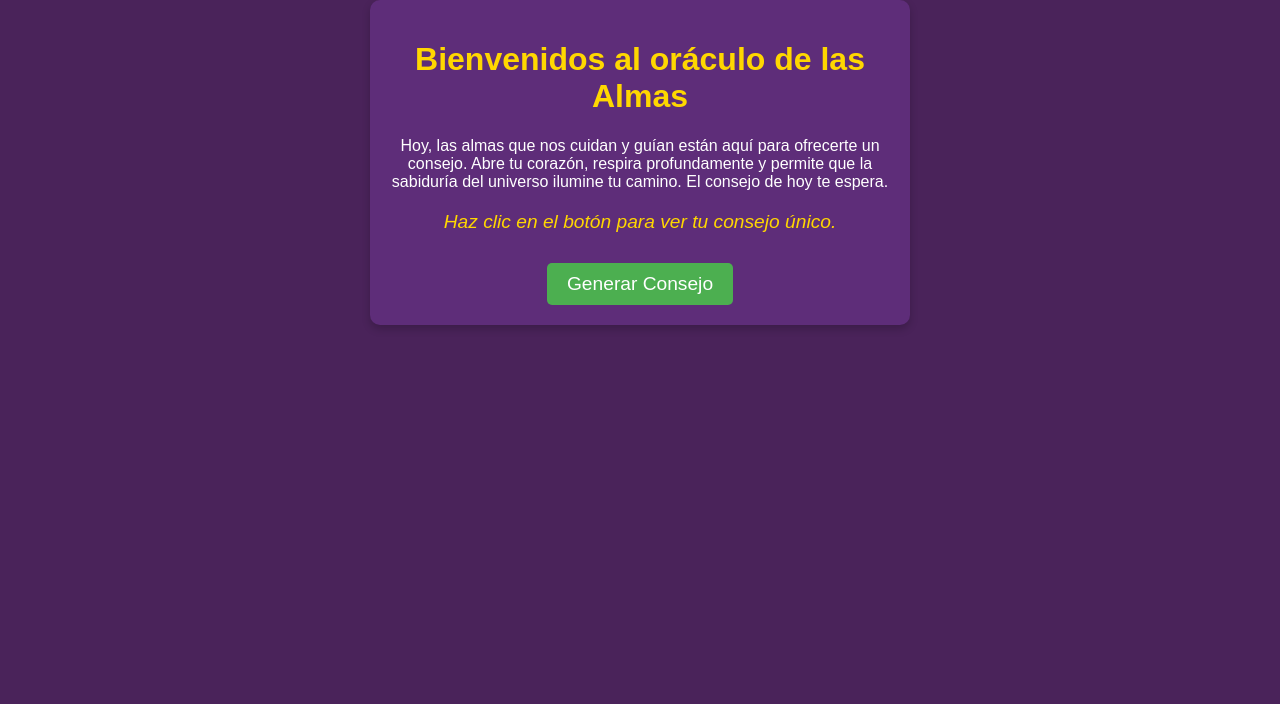
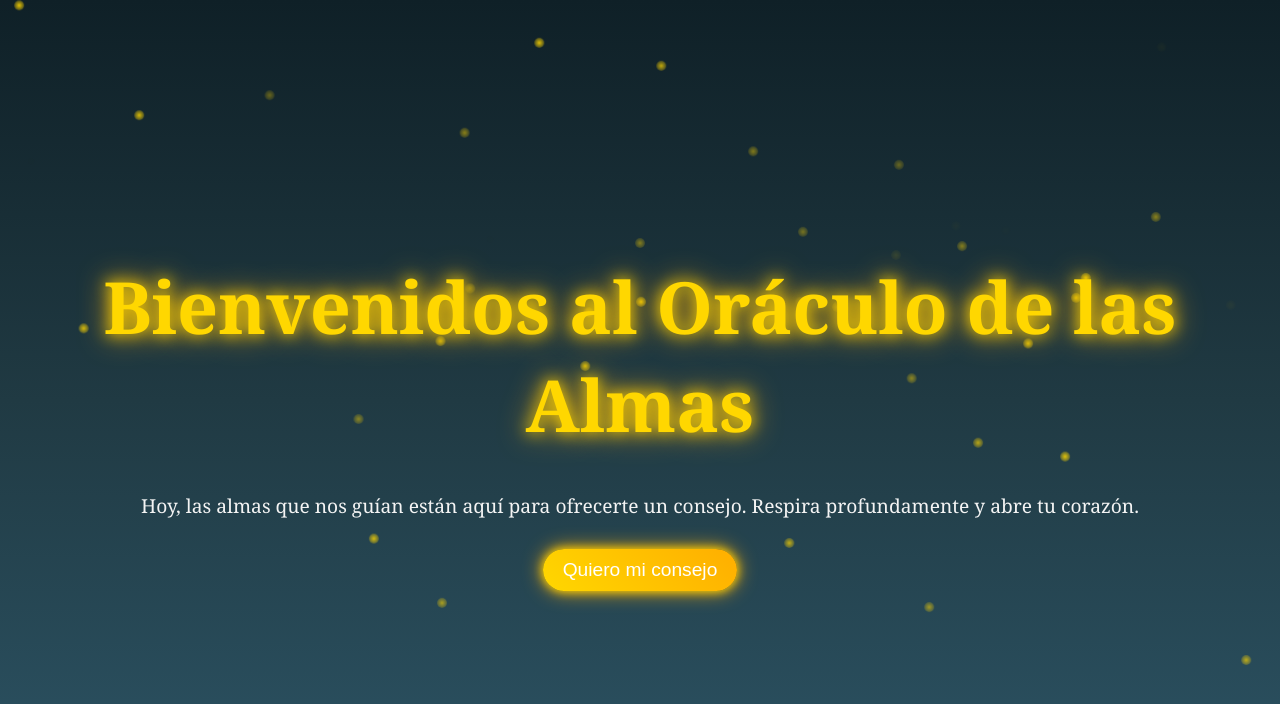
Before and after one commit to florzala/ElOraculodeLasAlmas, a plain HTML site: page index.html in a window 1280 px wide. Drawn offline with Linux system fonts and the light colour scheme.

Commit message:
Update index.html

```diff
--- a/index.html
+++ b/index.html
@@ -3,69 +3,133 @@
 <head>
     <meta charset="UTF-8">
     <meta name="viewport" content="width=device-width, initial-scale=1.0">
-    <title>Consejos Aleatorios</title>
+    <title>Oráculo de las Almas</title>
     <style>
         body {
-            font-family: Arial, sans-serif;
-            background-color: #4a235a;
-            text-align: center;
             margin: 0;
             padding: 0;
+            font-family: 'Georgia', serif;
+            background: linear-gradient(to bottom, #0f2027, #203a43, #2c5364);
+            color: #f4f4f4;
+            text-align: center;
+            display: flex;
+            flex-direction: column;
+            align-items: center;
+            justify-content: center;
+            height: 100vh;
+            overflow: hidden;
         }
-        .container {
-            margin-top: 50px;
-            padding: 20px;
-            background-color: #5e2d79;
-            border-radius: 10px;
-            box-shadow: 0 4px 8px rgba(0, 0, 0, 0.2);
-            width: 80%;
-            max-width: 500px;
-            margin: auto;
+
+        h1 {
+            font-size: 4.5rem;
+            color: #ffd700;
+            text-shadow: 0 0 15px #ffd700, 0 0 30px #ffae00;
+            margin-bottom: 20px;
         }
-        h1 {
-            color: #FFD700; /* Amarillo brillante */
-        }
+
         p {
-            color: #FFFFFF; /* Blanco */
-        }
-        #advice {
-            margin-top: 20px;
-            font-size: 1.2em;
-            color: #FFD700; /* Amarillo brillante */
-            font-style: italic;
+            font-size: 1.2rem;
             margin-bottom: 30px;
         }
+
+        #advice {
+            font-size: 1.5rem;
+            margin-top: 20px;
+            font-weight: bold;
+            color: #f1ff41;
+            text-shadow: 0 0 10px #ff6f61, 0 0 20px #ff3d3d;
+            display: none;
+        }
+
         button {
+            font-size: 1.2rem;
+            background: linear-gradient(45deg, #ffd700, #ffae00);
+            border: none;
+            color: #fff;
             padding: 10px 20px;
-            font-size: 1.2em;
-            background-color: #4CAF50;
-            color: white;
-            border: none;
-            border-radius: 5px;
+            border-radius: 25px;
+            box-shadow: 0 0 10px #ffd700, 0 0 20px #ffae00;
             cursor: pointer;
+            transition: transform 0.3s, opacity 0.3s;
         }
+
         button:hover {
-            background-color: #f4d03f;
+            transform: scale(1.1);
         }
+
+        button:active {
+            transform: scale(0.9);
+        }
+
         button:disabled {
-            background-color: #D3D3D3;
-            color: #A9A9A9;
-            cursor: not-allowed;
+            opacity: 0;
+            pointer-events: none;
+        }
+
+        .magic-particles {
+            position: fixed;
+            top: 0;
+            left: 0;
+            width: 100%;
+            height: 100%;
+            pointer-events: none;
+            overflow: hidden;
+            z-index: -1;
+        }
+
+        .particle {
+            position: absolute;
+            background: radial-gradient(circle, #ffd700, transparent);
+            width: 10px;
+            height: 10px;
+            border-radius: 50%;
+            animation: float 5s infinite ease-in-out;
+        }
+
+        @keyframes float {
+            0% {
+                transform: translateY(0) translateX(0);
+                opacity: 0.9;
+            }
+            50% {
+                transform: translateY(-200px) translateX(50px);
+                opacity: 0.5;
+            }
+            100% {
+                transform: translateY(-400px) translateX(-50px);
+                opacity: 0;
+            }
         }
     </style>
 </head>
 <body>
+    <div class="magic-particles"></div>
 
-<div class="container">
-    <h1>Bienvenidos al oráculo de las Almas</h1>
-    <p>Hoy, las almas que nos cuidan y guían están aquí para ofrecerte un consejo. Abre tu corazón, respira profundamente y permite que la sabiduría del universo ilumine tu camino. El consejo de hoy te espera.</p>
-    <div id="advice">Haz clic en el botón para ver tu consejo único.</div>
-    <button id="advice-button" onclick="giveAdvice()">Generar Consejo</button>
-</div>
+    <h1>Bienvenidos al Oráculo de las Almas</h1>
+    <p>Hoy, las almas que nos guían están aquí para ofrecerte un consejo. Respira profundamente y abre tu corazón.</p>
+    <button id="advice-button" onclick="giveAdvice()">Quiero mi consejo</button>
+    <div id="advice"></div>
 
     <script>
-    // Lista completa de consejos
+        // Generar partículas mágicas
+        const particleContainer = document.querySelector('.magic-particles');
+        for (let i = 0; i < 50; i++) {
+            const particle = document.createElement('div');
+            particle.classList.add('particle');
+            particle.style.left = `${Math.random() * 100}vw`;
+            particle.style.top = `${Math.random() * 100}vh`;
+            particle.style.animationDelay = `${Math.random() * 5}s`;
+            particle.style.animationDuration = `${3 + Math.random() * 3}s`;
+            particleContainer.appendChild(particle);
+        }
+
+        // Lista de consejos
         const consejos = [
+            "Confía en el proceso, todo llega en el momento perfecto.",
+            "La luz siempre encuentra su camino en la oscuridad.",
+            "Eres más fuerte de lo que imaginas.",
+            "El amor empieza contigo mismo.",
+            "Cada día es una oportunidad para brillar.",
        "La vida es 10% lo que te sucede y 90% cómo reaccionas ante ello.",
         "No dejes para mañana lo que puedes hacer hoy.",
         "La perseverancia es la clave del éxito.",
@@ -118,13 +182,13 @@
         "Si no te desafía, no te cambia."
         ];
 
-    // Función para mostrar un consejo aleatorio y desactivar el botón
         function giveAdvice() {
             const randomIndex = Math.floor(Math.random() * consejos.length);
             document.getElementById('advice').textContent = consejos[randomIndex];
-        document.getElementById('advice-button').disabled = true; // Desactiva el botón
+            document.getElementById('advice').style.display = 'block';
+            const button = document.getElementById('advice-button');
+            button.disabled = true; // Desactiva el botón
         }
     </script>
-
 </body>
 </html>
```
Lines whose indentation alone changed are shown as unchanged.
